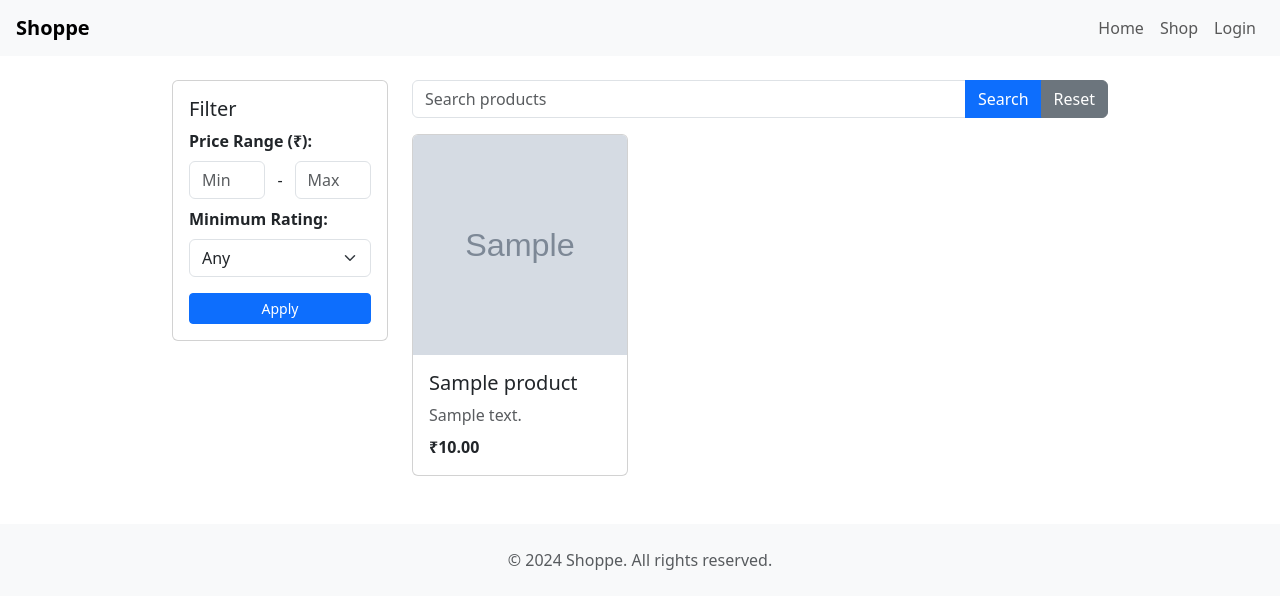
After one commit to faslkp/shoppe, a Django app: page /products/ in a window 1280 px wide. The commit adds this page. Shown: the top 609 px of the page. Run offline with Django 5.2, Linux system fonts and the light colour scheme; tables that the repository leaves empty hold one stand-in row (values such as "Sample post"); grey boxes marked "Sample" are stand-in pictures; parts of the project's set-up code (start-up, migrations or seed data) failed here and were passed over.

Commit message:
Product listing page and Product details page added

```diff
--- a/config/urls.py
+++ b/config/urls.py
@@ -1,9 +1,15 @@
 from django.contrib import admin
 from django.urls import path, include
+from django.conf import settings
+from django.conf.urls.static import static
 
 urlpatterns = [
     path('admin/', admin.site.urls),
     path('users/', include('users.urls', namespace='users')),
-    path('shop/', include('shop.urls', namespace='shop')),
+    path('', include('shop.urls', namespace='shop')),
     path('orders/', include('orders.urls', namespace='orders')),
 ]
+
+if settings.DEBUG:
+    urlpatterns += static(settings.MEDIA_URL, document_root=settings.MEDIA_ROOT)
+    urlpatterns += static(settings.STATIC_URL, document_root=settings.STATIC_ROOT)
--- a/shop/models.py
+++ b/shop/models.py
@@ -19,7 +19,7 @@ class Product(models.Model):
 
 
 class ProductRating(models.Model):
-    product = models.ForeignKey(Product, on_delete=models.CASCADE)
+    product = models.ForeignKey(Product, on_delete=models.CASCADE, related_name='ratings')
     user = models.ForeignKey(User, on_delete=models.CASCADE)
     rating = models.IntegerField(validators=[MinValueValidator(1), MaxValueValidator(5)])
     review = models.TextField(null=True, blank=True)
--- /dev/null
+++ b/shop/urls.py
@@ -0,0 +1,12 @@
+from django.urls import path
+
+from shop.views import index, product_list, product_detail, add_to_cart
+
+app_name = 'shop'
+
+urlpatterns = [
+    path('', index, name='index'),
+    path('products/', product_list, name='product_list'),
+    path('products/<int:product_id>/', product_detail, name='product_detail'),
+    path('products/<int:product_id>/add-to-cart/', add_to_cart, name='add_to_cart'),
+]
--- a/shop/views.py
+++ b/shop/views.py
@@ -1,3 +1,42 @@
 from django.shortcuts import render
+from django.shortcuts import get_object_or_404
 
-# Create your views here.
+from shop.models import Product
+
+def index(request):
+    return render(request, 'shop/index.html')
+
+
+def product_list(request):
+    products = Product.objects.all()
+
+    q = request.GET.get('q')
+    if q:
+        products = products.filter(name__icontains=q)
+
+    min_price = request.GET.get('min_price')
+    max_price = request.GET.get('max_price')
+    min_rating = request.GET.get('min_rating')
+    if min_price:
+        products = products.filter(price__gte=min_price)
+    if max_price:
+        products = products.filter(price__lte=max_price)
+    if min_rating:
+        products = products.filter(ratings__rating__gte=min_rating)
+
+    context = {
+        'products': products
+    }
+    return render(request, 'shop/product_list.html', context)
+
+
+def product_detail(request, product_id):
+    product = get_object_or_404(Product, id=product_id)
+    context = {
+        'product': product
+    }
+    return render(request, 'shop/product_detail.html', context)
+
+
+def add_to_cart(request, product_id):
+    pass
--- a/templates/base.html
+++ b/templates/base.html
@@ -32,6 +32,9 @@
                 <ul class="navbar-nav ms-auto">
                     <li class="nav-item">
                         <a class="nav-link" href="{% url 'shop:index' %}">Home</a>
+                    </li>
+                    <li class="nav-item">
+                        <a class="nav-link" href="{% url 'shop:product_list' %}">Shop</a>
                     </li>
                     {% if user.is_authenticated %}
                         <li class="nav-item">
--- /dev/null
+++ b/templates/shop/product_list.html
@@ -0,0 +1,95 @@
+{% extends 'base.html' %}
+{% block title %}Shop | Shoppe{% endblock %}
+
+{% block content %}
+<div class="row">
+    <aside class="col-md-3 mb-4">
+        <div class="card">
+            <div class="card-body">
+                <h5 class="card-title">Filter</h5>
+            <form method="get" id="filter-form">
+                <div class="mb-2">
+                    <label class="form-label fw-semibold">Price Range (₹):</label>
+                    <div class="d-flex align-items-center">
+                        <input type="number" name="min_price" class="form-control me-2" placeholder="Min" min="0"
+                            value="{{ request.GET.min_price|default_if_none:'' }}">
+                        <span class="mx-1"> - </span>
+                        <input type="number" name="max_price" class="form-control ms-2" placeholder="Max" min="0"
+                            value="{{ request.GET.max_price|default_if_none:'' }}">
+                    </div>
+                </div>
+
+                <div class="mb-2">
+                    <label class="form-label fw-semibold">Minimum Rating:</label>
+                    <select name="min_rating" class="form-select">
+                        <option value="">Any</option>
+                        {% for r in "54321" %}
+                            {% if r == "5" %}
+                                <option value="{{ r }}" {% if request.GET.min_rating == r %}selected{% endif %}>
+                                    {{ r }} Stars
+                                </option>
+                            {% elif r == "1" %}
+                                <option value="{{ r }}" {% if request.GET.min_rating == r %}selected{% endif %}>
+                                    {{ r }} Star & Above
+                                </option>
+                            {% else %}
+                                <option value="{{ r }}" {% if request.GET.min_rating == r %}selected{% endif %}>
+                                    {{ r }} Stars & Above
+                                </option>
+                            {% endif %}
+                        {% endfor %}
+                    </select>
+                </div>
+
+                {% if request.GET.q %}
+                    <input type="hidden" name="q" value="{{ request.GET.q }}">
+                {% endif %}
+
+                <button type="submit" class="btn btn-sm btn-primary w-100 mt-2">Apply</button>
+                {% if request.GET.min_price or request.GET.max_price or request.GET.min_rating %}
+                    <a href="{% url 'shop:product_list' %}{% if request.GET.q %}?q={{ request.GET.q }}{% endif %}" class="btn btn-sm btn-secondary w-100 mt-2">Clear Filters</a>
+                {% endif %}
+            </form>
+            </div>
+        </div>
+    </aside>
+
+    <section class="col-md-9">
+        <div class="row mb-3">
+            <div class="col-12">
+                <form class="input-group">
+                    <input type="text" name="q" class="form-control" placeholder="Search products">
+                    <button class="btn btn-primary" type="submit">Search</button>
+                    <a class="btn btn-secondary" href="{% url 'shop:product_list' %}">Reset</a>
+                </form>
+            </div>
+        </div>
+        <div class="row row-cols-1 row-cols-sm-2 row-cols-md-3 g-4">
+            {% for product in products %}
+                <div class="col">
+                    <a class="text-decoration-none text-dark" href="{% url 'shop:product_detail' product.id %}">
+                        <div class="card h-100">
+                            {% if product.image %}
+                            <img src="{{ product.image.url }}" class="card-img-top" alt="{{ product.name }}"
+                                style="width: 100%; height: 220px; object-fit: cover;">
+                            {% endif %}
+                            <div class="card-body d-flex flex-column">
+                                <h5 class="card-title mb-2">{{ product.name }}</h5>
+                                <p class="card-text mb-2 text-muted">{{ product.description|truncatechars:70 }}</p>
+                                <div class="mt-auto">
+                                    <span class="fw-bold">₹{{ product.price }}</span>
+                                    <!-- Possibly add add-to-cart button here later -->
+                                </div>
+                            </div>
+                        </div>
+                    </a>
+                </div>
+            {% empty %}
+                <div class="col-12">
+                    <div class="alert alert-info">No products available.</div>
+                </div>
+            {% endfor %}
+        </div>
+    </section>
+</div>
+{% endblock %}
```
Also changed, not shown: templates/shop/product_detail.html (added, +44 -0 lines).
